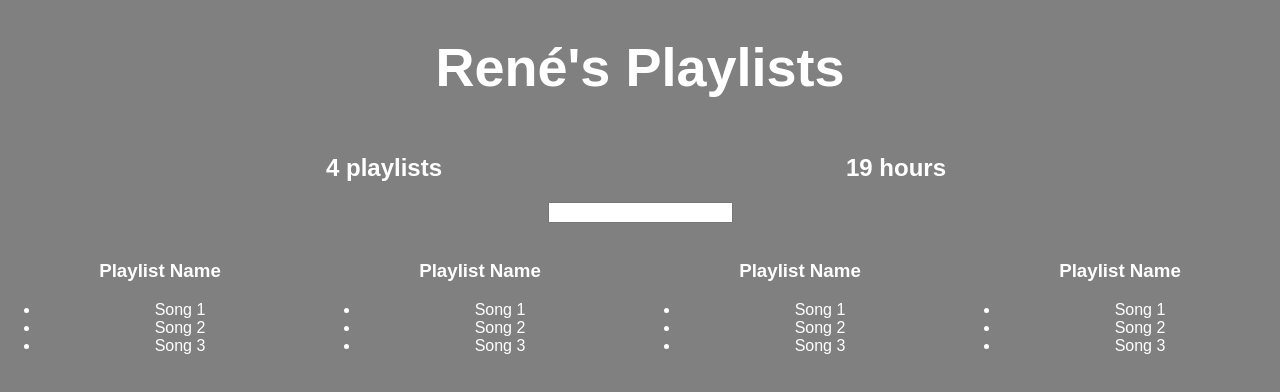
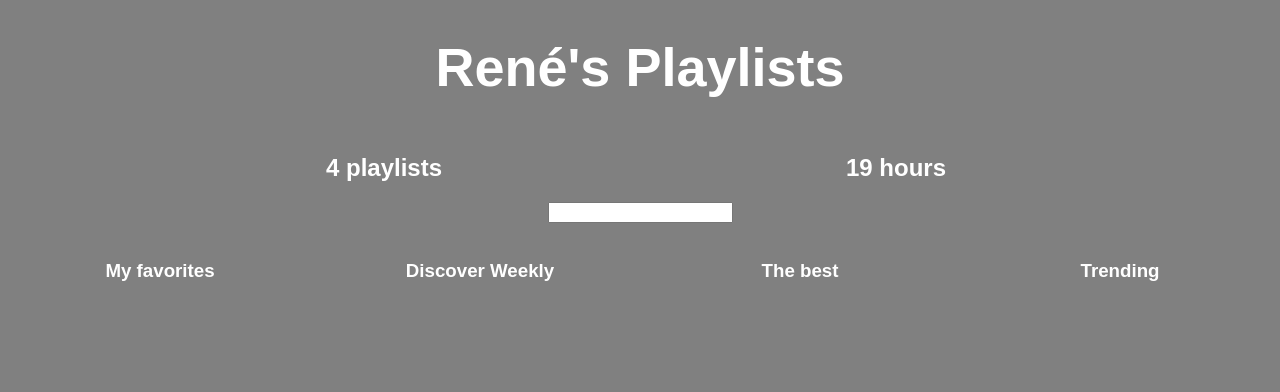
Before and after one commit to remusa/better-playlists, a React (Create React App) app: page / in a window 1280 px wide. Shown: the top 392 px of the page. Built offline with nearby package versions, Linux system fonts and the light colour scheme.

Commit message:
dynamic listing of fake server playlists data

```diff
--- a/src/App.js
+++ b/src/App.js
@@ -136,6 +136,8 @@
 
 class Playlist extends Component {
 	render() {
+		const { playlist } = this.props;
+
 		return (
 			<div
 				style={{
@@ -145,11 +147,11 @@
 				}}
 			>
 				<img />
-				<h3>Playlist Name</h3>
+				<h3>{playlist.name}</h3>
 				<ul>
-					<li>Song 1</li>
-					<li>Song 2</li>
-					<li>Song 3</li>
+					{playlist.songs.map(song => {
+						<li>{song.name}</li>;
+					})}
 				</ul>
 			</div>
 		);
@@ -188,13 +190,12 @@
 
 						<Filter />
 
-						<Playlist />
-						<Playlist />
-						<Playlist />
-						<Playlist />
+						{this.state.serverData.user.playlists.map(playlist => (
+							<Playlist playlist={playlist} />
+						))}
 					</div>
 				) : (
-					<h1 style={defaultStyle}>Loading</h1>
+					<h1 style={defaultStyle}>Loading...</h1>
 				)}
 			</div>
 		);
```
